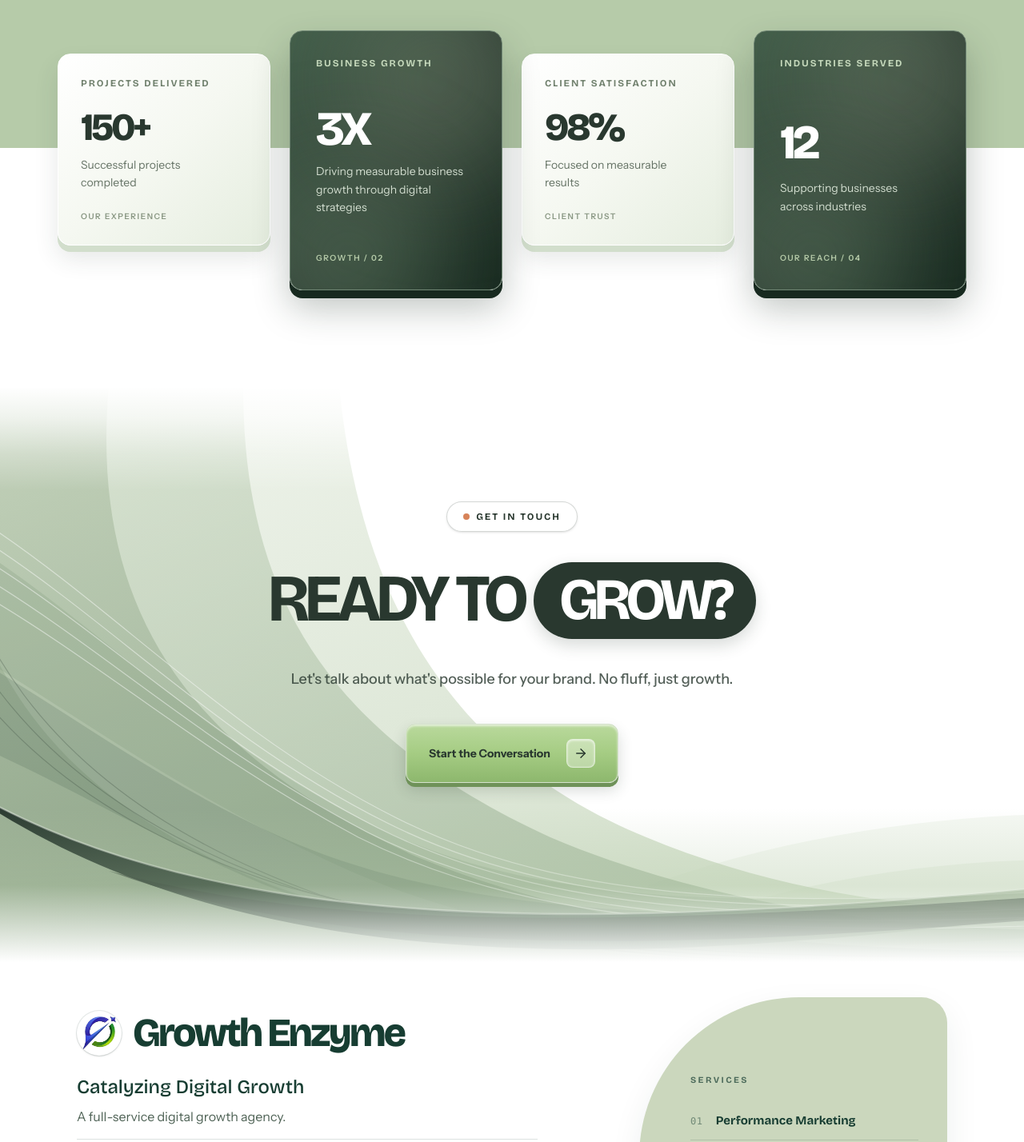
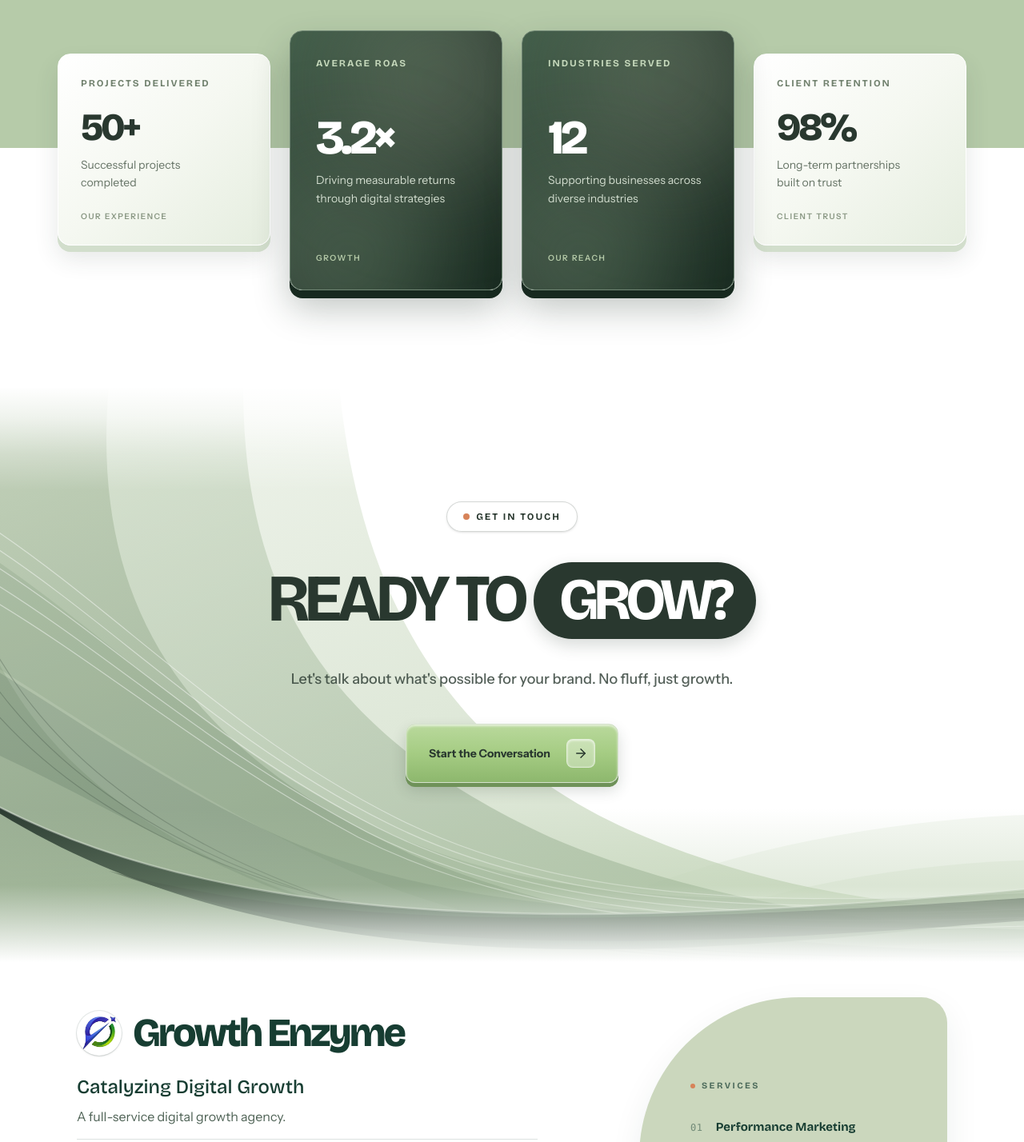
Before and after one commit to growthenzyme-tech/growthenzyme, a Next.js app: page / in a window 1280 px wide. Shown: the part 4960-6388 px from the top of the page at 80% size. Built offline with nearby package versions, Linux system fonts and the light colour scheme.

Commit message:
Update stats numbers and symmetrical layout, add footer orange accents

```diff
--- a/app/components/sections/Footer.tsx
+++ b/app/components/sections/Footer.tsx
@@ -85,18 +85,19 @@ export default function Footer() {
 
               {/* CONTACT DETAILS */}
               <div className="mt-3.5 sm:mt-4">
-                <h3 className="font-heading text-[10px] sm:text-xs font-bold uppercase tracking-[0.2em] text-[#55695C]">
+                <h3 className="font-heading inline-flex items-center gap-2 text-[10px] sm:text-xs font-bold uppercase tracking-[0.2em] text-[#55695C]">
+                  <span className="h-1.5 w-1.5 rounded-full bg-[#D78359]" />
                   CONTACT
                 </h3>
                 <a
                   href="mailto:contact@growthenzyme.com"
-                  className="mt-1.5 text-xl sm:text-2xl font-bold tracking-tight text-[#173D32] hover:text-[#285A4A] transition-colors block"
+                  className="mt-1.5 text-xl sm:text-2xl font-bold tracking-tight text-[#173D32] hover:text-[#D78359] transition-colors block"
                 >
                   contact@growthenzyme.com
                 </a>
                 <a
                   href="tel:+918807457959"
-                  className="mt-0.5 text-sm sm:text-base font-medium text-[#4E6255] hover:text-[#173D32] transition-colors block"
+                  className="mt-0.5 text-sm sm:text-base font-medium text-[#4E6255] hover:text-[#D78359] transition-colors block"
                 >
                   +91 88074 57959
                 </a>
@@ -104,7 +105,8 @@ export default function Footer() {
 
               {/* SOCIALS */}
               <div className="mt-4 sm:mt-4.5">
-                <h3 className="font-heading text-[10px] sm:text-xs font-bold uppercase tracking-[0.2em] text-[#55695C]">
+                <h3 className="font-heading inline-flex items-center gap-2 text-[10px] sm:text-xs font-bold uppercase tracking-[0.2em] text-[#55695C]">
+                  <span className="h-1.5 w-1.5 rounded-full bg-[#D78359]" />
                   SOCIALS
                 </h3>
                 <div className="mt-2 flex flex-wrap items-center gap-x-6 gap-y-1.5">
@@ -114,10 +116,10 @@ export default function Footer() {
                       href={social.href}
                       target="_blank"
                       rel="noopener noreferrer"
-                      className="group inline-flex items-center gap-1 text-sm font-medium text-[#173D32] hover:text-[#285A4A] transition-colors"
+                      className="group inline-flex items-center gap-1 text-sm font-medium text-[#173D32] hover:text-[#D78359] transition-colors"
                     >
                       <span>{social.name}</span>
-                      <span className="text-xs transition-transform duration-200 group-hover:translate-x-0.5 group-hover:-translate-y-0.5">
+                      <span className="text-xs transition-transform duration-200 group-hover:translate-x-0.5 group-hover:-translate-y-0.5 group-hover:text-[#D78359]">
                         ↗
                       </span>
                     </a>
@@ -130,7 +132,7 @@ export default function Footer() {
             <div className="mt-6 sm:mt-7 flex flex-wrap items-center gap-4 sm:gap-6">
               <a
                 href="mailto:contact@growthenzyme.com"
-                className="font-instrument group inline-flex items-center gap-2 rounded-full bg-[#173D32] px-6 py-2.5 text-sm font-semibold text-white shadow-md transition-all duration-300 hover:bg-[#1f4e40] hover:shadow-lg hover:-translate-y-0.5"
+                className="font-instrument group inline-flex items-center gap-2 rounded-full bg-[#173D32] px-6 py-2.5 text-sm font-semibold text-white shadow-md transition-all duration-300 hover:bg-[#D78359] hover:shadow-[0_8px_20px_rgba(215,131,89,0.3)] hover:-translate-y-0.5"
               >
                 <span>Let&apos;s grow together</span>
                 <span className="text-xs transition-transform duration-200 group-hover:translate-x-0.5 group-hover:-translate-y-0.5">
@@ -144,7 +146,8 @@ export default function Footer() {
           <div className="w-full max-w-[370px] sm:max-w-[385px] lg:w-[380px] xl:w-[390px] relative flex flex-col justify-between overflow-hidden bg-[#CBD7BD] pl-10 pr-7 pt-16 sm:pl-14 sm:pr-8 sm:pt-20 lg:pl-16 lg:pr-9 lg:pt-24 pb-10 sm:pb-12 rounded-tl-[160px] sm:rounded-tl-[180px] lg:rounded-tl-[200px] rounded-tr-3xl sm:rounded-tr-[2rem] rounded-bl-3xl sm:rounded-bl-[2rem] rounded-br-[160px] sm:rounded-br-[180px] lg:rounded-br-[200px] shadow-[0_16px_40px_rgba(23,61,50,0.08)] shrink-0 self-stretch min-h-[460px] sm:min-h-[490px]">
             <div>
               {/* CARD HEADER */}
-              <h3 className="font-heading text-[10px] sm:text-[11px] font-bold uppercase tracking-[0.22em] text-[#173D32]/70">
+              <h3 className="font-heading inline-flex items-center gap-2 text-[10px] sm:text-[11px] font-bold uppercase tracking-[0.22em] text-[#173D32]/70">
+                <span className="h-1.5 w-1.5 rounded-full bg-[#D78359]" />
                 SERVICES
               </h3>
 
@@ -154,13 +157,13 @@ export default function Footer() {
                   <li key={service.id}>
                     <Link
                       href={service.href}
-                      className="group flex items-center justify-between border-b border-[#173D32]/15 py-2.5 sm:py-3 transition-colors hover:border-[#173D32]/35"
+                      className="group flex items-center justify-between border-b border-[#173D32]/15 py-2.5 sm:py-3 transition-colors hover:border-[#D78359]/40"
                     >
                       <div className="flex items-center gap-3.5 sm:gap-4 min-w-0">
-                        <span className="font-mono text-xs text-[#173D32]/50 tracking-wider shrink-0">
+                        <span className="font-mono text-xs text-[#173D32]/50 tracking-wider shrink-0 transition-colors group-hover:text-[#D78359]">
                           {service.id}
                         </span>
-                        <span className="font-heading text-sm sm:text-[15px] font-bold text-[#173D32] transition-transform duration-200 group-hover:translate-x-1 whitespace-nowrap">
+                        <span className="font-heading text-sm sm:text-[15px] font-bold text-[#173D32] transition-all duration-200 group-hover:translate-x-1 group-hover:text-[#D78359] whitespace-nowrap">
                           {service.name}
                         </span>
                       </div>
@@ -175,7 +178,7 @@ export default function Footer() {
               <Link
                 href="#contact"
                 aria-label="Contact us"
-                className="group flex h-12 w-12 sm:h-13 sm:w-13 shrink-0 items-center justify-center rounded-full bg-[#173D32] text-white shadow-md transition-all duration-300 hover:scale-105 hover:bg-[#1f4e40]"
+                className="group flex h-12 w-12 sm:h-13 sm:w-13 shrink-0 items-center justify-center rounded-full bg-[#173D32] text-white shadow-md transition-all duration-300 hover:scale-105 hover:bg-[#D78359] hover:shadow-[0_8px_20px_rgba(215,131,89,0.35)]"
               >
                 <svg
                   className="h-5 w-5 sm:h-5.5 sm:w-5.5 transition-transform duration-300 group-hover:translate-x-0.5 group-hover:-translate-y-0.5"
@@ -191,8 +194,11 @@ export default function Footer() {
                   />
                 </svg>
               </Link>
-              <div className="font-heading text-[10px] sm:text-[11px] font-bold uppercase tracking-[0.16em] leading-tight text-[#173D32]">
-                GROWTH,<br />WITHOUT LIMITS.
+              <div className="flex items-center gap-2">
+                <span className="h-1.5 w-1.5 rounded-full bg-[#D78359] shrink-0" />
+                <div className="font-heading text-[10px] sm:text-[11px] font-bold uppercase tracking-[0.16em] leading-tight text-[#173D32]">
+                  GROWTH,<br />WITHOUT LIMITS.
+                </div>
               </div>
             </div>
           </div>
--- a/app/components/sections/Stats.tsx
+++ b/app/components/sections/Stats.tsx
@@ -71,7 +71,7 @@ export default function GrowthNumbers() {
 
     <div>
       <h3 className="font-heading text-3xl font-extrabold tracking-[-0.07em] text-[#29382F] sm:text-5xl">
-        150+
+        50+
       </h3>
       <p className="mt-3 max-w-[180px] text-[10px] leading-relaxed text-[#657365] sm:text-sm">
         Successful projects completed
@@ -85,39 +85,66 @@ export default function GrowthNumbers() {
 
 
   {/* CENTER FEATURED CARD */}
-  <div className="relative mb-0 flex min-h-[220px] min-w-0 flex-[1.15] flex-col justify-between overflow-hidden rounded-2xl border border-[#718775] bg-gradient-to-br from-[#405C48] via-[#29382F] to-[#17291F] p-4 text-white shadow-[0_10px_0_#17291F,0_22px_45px_rgba(25,43,31,0.28)] transition-all duration-300 hover:-translate-y-2 sm:min-h-[325px] sm:p-7 lg:min-h-[325px] lg:p-8">
+  <div className="relative mb-0 flex min-h-[220px] min-w-0 flex-1 flex-col justify-between overflow-hidden rounded-2xl border border-[#718775] bg-gradient-to-br from-[#405C48] via-[#29382F] to-[#17291F] p-4 text-white shadow-[0_10px_0_#17291F,0_22px_45px_rgba(25,43,31,0.28)] transition-all duration-300 hover:-translate-y-2 sm:min-h-[325px] sm:p-7 lg:min-h-[325px] lg:p-8">
 
     {/* INTERNAL WAVE GRADIENT */}
     <div className="pointer-events-none absolute -right-12 -top-16 h-48 w-48 rounded-full bg-[#B6CBA9]/25 blur-3xl sm:h-64 sm:w-64" />
-
     <div className="pointer-events-none absolute -bottom-20 -left-12 h-48 w-48 rounded-full bg-[#8DAE8C]/30 blur-3xl sm:h-60 sm:w-60" />
 
     <div className="relative z-10">
       <p className="font-heading text-[9px] font-bold uppercase tracking-[0.16em] text-[#C5D8BB] sm:text-xs">
-        Business Growth
+        Average ROAS
       </p>
     </div>
 
     <div className="relative z-10">
       <h3 className="font-heading text-4xl font-extrabold tracking-[-0.07em] text-white sm:text-6xl">
-        3X
+        3.2×
       </h3>
       <p className="mt-3 max-w-[200px] text-[10px] leading-relaxed text-[#D2DDCF] sm:text-sm">
-        Driving measurable business growth through digital strategies
+        Driving measurable returns through digital strategies
       </p>
     </div>
 
     <span className="relative z-10 text-[8px] font-semibold uppercase tracking-[0.16em] text-[#B6CBA9] sm:text-[10px]">
-      Growth / 02
+      Growth
     </span>
   </div>
 
 
-  {/* RIGHT CARD */}
+  {/* THIRD FEATURED CARD */}
+  <div className="relative mb-0 flex min-h-[220px] min-w-0 flex-1 flex-col justify-between overflow-hidden rounded-2xl border border-[#718775] bg-gradient-to-br from-[#405C48] via-[#29382F] to-[#17291F] p-4 text-white shadow-[0_10px_0_#17291F,0_22px_45px_rgba(25,43,31,0.28)] transition-all duration-300 hover:-translate-y-2 sm:min-h-[325px] sm:p-7 lg:min-h-[325px] lg:p-8">
+
+    {/* Background glow */}
+    <div className="pointer-events-none absolute -right-12 -top-16 h-48 w-48 rounded-full bg-[#B6CBA9]/25 blur-3xl sm:h-64 sm:w-64" />
+    <div className="pointer-events-none absolute -bottom-20 -left-12 h-48 w-48 rounded-full bg-[#8DAE8C]/30 blur-3xl sm:h-60 sm:w-60" />
+
+    <div className="relative z-10">
+      <p className="font-heading text-[9px] font-bold uppercase tracking-[0.16em] text-[#C5D8BB] sm:text-xs">
+        Industries Served
+      </p>
+    </div>
+
+    <div className="relative z-10">
+      <h3 className="font-heading text-4xl font-extrabold tracking-[-0.07em] text-white sm:text-6xl">
+        12
+      </h3>
+      <p className="mt-3 max-w-[200px] text-[10px] leading-relaxed text-[#D2DDCF] sm:text-sm">
+        Supporting businesses across diverse industries
+      </p>
+    </div>
+
+    <span className="relative z-10 text-[8px] font-semibold uppercase tracking-[0.16em] text-[#B6CBA9] sm:text-[10px]">
+      Our Reach
+    </span>
+  </div>
+
+
+  {/* FOURTH CARD */}
   <div className="mb-8 flex min-h-[190px] min-w-0 flex-1 flex-col justify-between overflow-hidden rounded-2xl border border-white bg-gradient-to-br from-white via-[#F5F8F1] to-[#E5EDDF] p-4 shadow-[0_8px_0_#D2DECC,0_16px_30px_rgba(41,56,47,0.12)] transition-all duration-300 hover:-translate-y-2 sm:mb-10 sm:min-h-[240px] sm:p-6 lg:mb-14 lg:min-h-[240px] lg:p-7">
 
     <p className="font-heading text-[9px] font-bold uppercase tracking-[0.16em] text-[#71816E] sm:text-xs">
-      Client Satisfaction
+      Client Retention
     </p>
 
     <div>
@@ -125,7 +152,7 @@ export default function GrowthNumbers() {
         98%
       </h3>
       <p className="mt-3 max-w-[180px] text-[10px] leading-relaxed text-[#657365] sm:text-sm">
-        Focused on measurable results
+        Long-term partnerships built on trust
       </p>
     </div>
 
@@ -133,35 +160,6 @@ export default function GrowthNumbers() {
       Client Trust
     </span>
   </div>
-
-
-{/* FOURTH FEATURED CARD */}
-<div className="relative mb-8 flex min-h-[220px] min-w-0 flex-1 flex-col justify-between overflow-hidden rounded-2xl border border-[#718775] bg-gradient-to-br from-[#405C48] via-[#29382F] to-[#17291F] p-4 text-white shadow-[0_10px_0_#17291F,0_22px_45px_rgba(25,43,31,0.28)] transition-all duration-300 hover:-translate-y-2 sm:mb-0 sm:min-h-[325px] sm:p-7 lg:mb-0 lg:min-h-[325px] lg:p-8">
-
-  {/* Background glow */}
-  <div className="pointer-events-none absolute -right-12 -top-16 h-48 w-48 rounded-full bg-[#B6CBA9]/25 blur-3xl sm:h-64 sm:w-64" />
-
-  <div className="pointer-events-none absolute -bottom-20 -left-12 h-48 w-48 rounded-full bg-[#8DAE8C]/30 blur-3xl sm:h-60 sm:w-60" />
-
-  <div className="relative z-10">
-    <p className="font-heading text-[9px] font-bold uppercase tracking-[0.16em] text-[#C5D8BB] sm:text-xs">
-      Industries Served
-    </p>
-  </div>
-
-  <div className="relative z-10 mt-4">
-    <h3 className="font-heading text-4xl font-extrabold tracking-[-0.07em] text-white sm:text-6xl">
-      12
-    </h3>
-    <p className="mt-4 max-w-[180px] text-[10px] leading-relaxed text-[#D2DDCF] sm:text-sm">
-      Supporting businesses across industries
-    </p>
-  </div>
-
-  <span className="relative z-10 text-[8px] font-semibold uppercase tracking-[0.16em] text-[#B6CBA9] sm:text-[10px]">
-    Our Reach / 04
-  </span>
-</div>
 
 
 </div>
```
